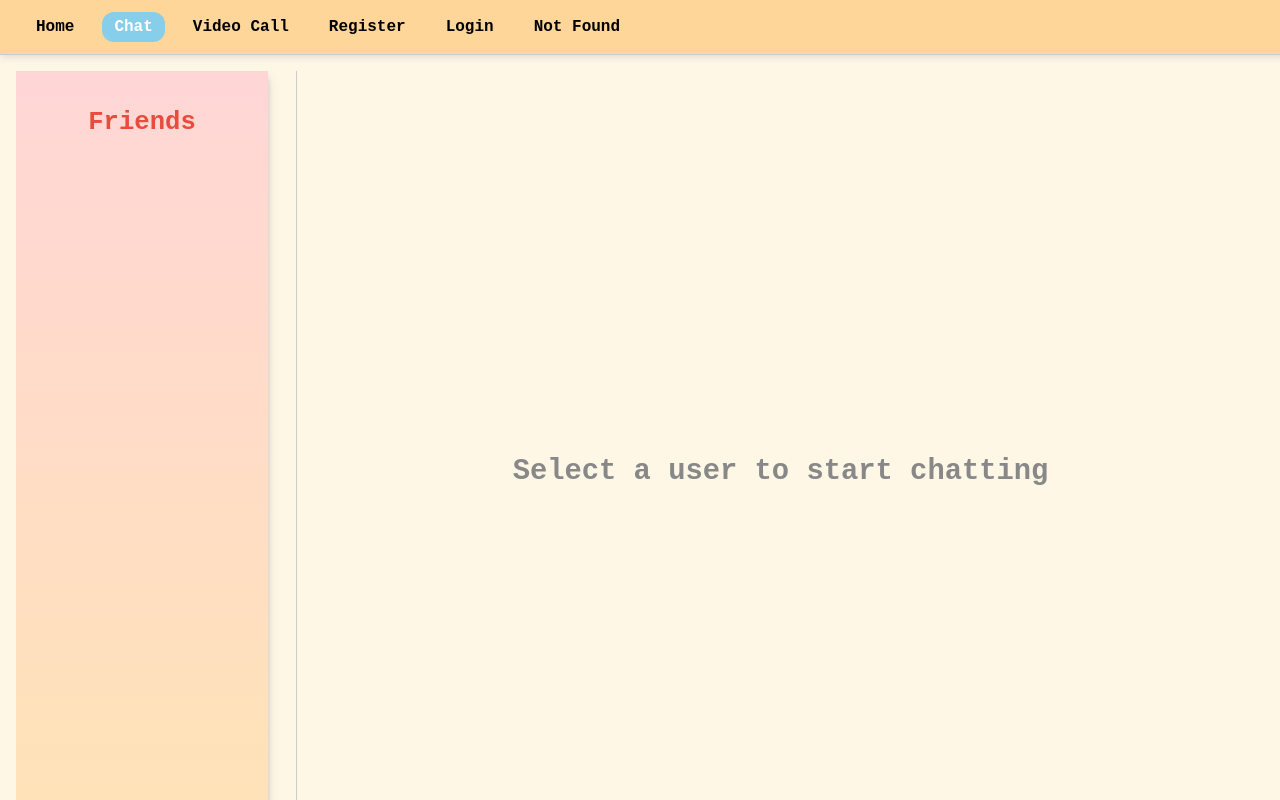
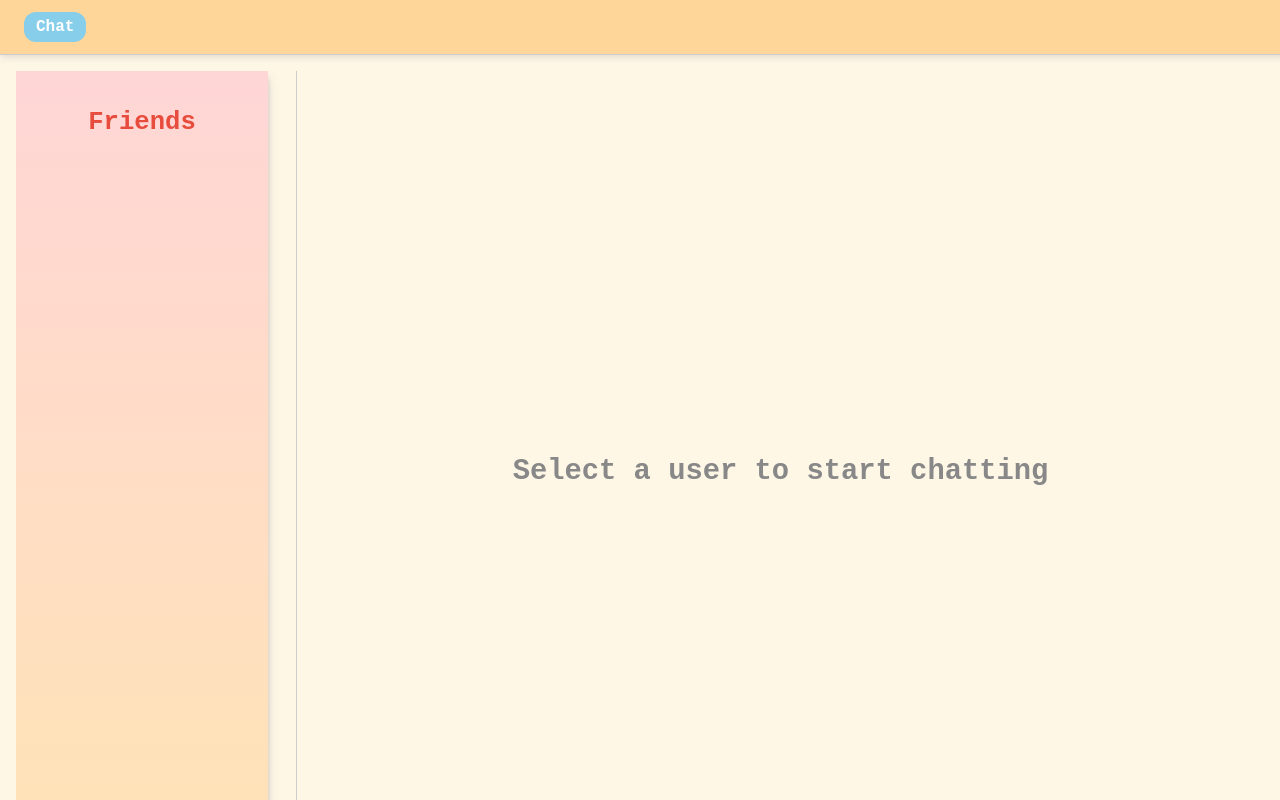
Before and after one commit to heinthuhtet404/smart-quiz, a React (Vite) app in the folder client/: page /chat-page in a window 1280 px wide. Before the commit this address had no page. Built offline with nearby package versions, Linux system fonts and the light colour scheme.

Commit message:
latest version

```diff
--- a/client/src/App.jsx
+++ b/client/src/App.jsx
@@ -17,12 +17,12 @@ function App() {
       {/* Page content below nav */}
       <div className="page-container">
         <Routes>
-          <Route path="/" element={<Home />} />
-          <Route path="*" element={<NotFound />} />
+          {/* <Route path="/" element={<Home />} />
+          <Route path="*" element={<NotFound />} /> */}
           <Route path="/chat-page" element={<ChatPage />} />
-          <Route path="/register" element={<Register />} />
+          {/* <Route path="/register" element={<Register />} />
           <Route path="/login" element={<Login />} />
-          <Route path="/video-call" element={<VideoCall />} />
+          <Route path="/video-call" element={<VideoCall />} /> */}
         </Routes>
       </div>
     </div>
--- a/client/src/components/layouts/Navigation.jsx
+++ b/client/src/components/layouts/Navigation.jsx
@@ -5,12 +5,12 @@ import './Navigation.css'
 const Navigation = () => {
   return (
     <nav>
-      <NavLink to="/" end>Home</NavLink>
+      {/* <NavLink to="/" end>Home</NavLink> */}
       <NavLink to="/chat-page">Chat</NavLink>
-      <NavLink to="/video-call">Video Call</NavLink>
+      {/* <NavLink to="/video-call">Video Call</NavLink>
       <NavLink to="/register">Register</NavLink>
       <NavLink to="/login">Login</NavLink>
-      <NavLink to="/not-found">Not Found</NavLink>
+      <NavLink to="/not-found">Not Found</NavLink> */}
     </nav>
   )
 }
--- a/client/src/pages/Chat/SideBar.jsx
+++ b/client/src/pages/Chat/SideBar.jsx
@@ -82,7 +82,9 @@ const SideBar = ({ onSelectUser, users: propUsers, loginUserName, loginUserEmail
     <div className="sidebar">
       <h2 className="sidebar-title">Friends</h2>
       <ul className="user-list">
-        {users.map(user => (
+  {users
+    .filter(u => u.name !== loginUserName) // exclude login user by name
+    .map(user => (
       <li
         key={user.id}
         className="user-item"
@@ -93,6 +95,7 @@ const SideBar = ({ onSelectUser, users: propUsers, loginUserName, loginUserEmail
       </li>
     ))}
 </ul>
+
     </div>
   );
 };
```
Lines whose indentation alone changed are shown as unchanged.
